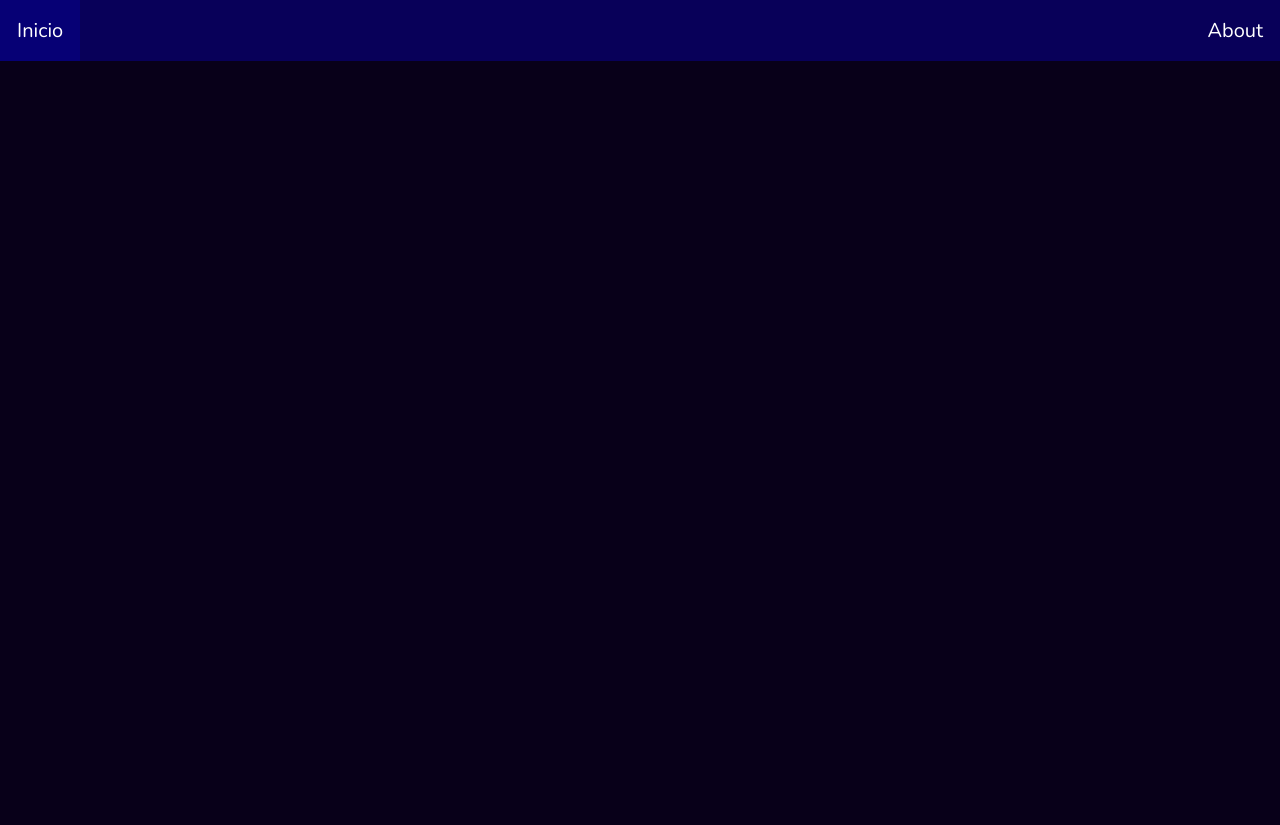
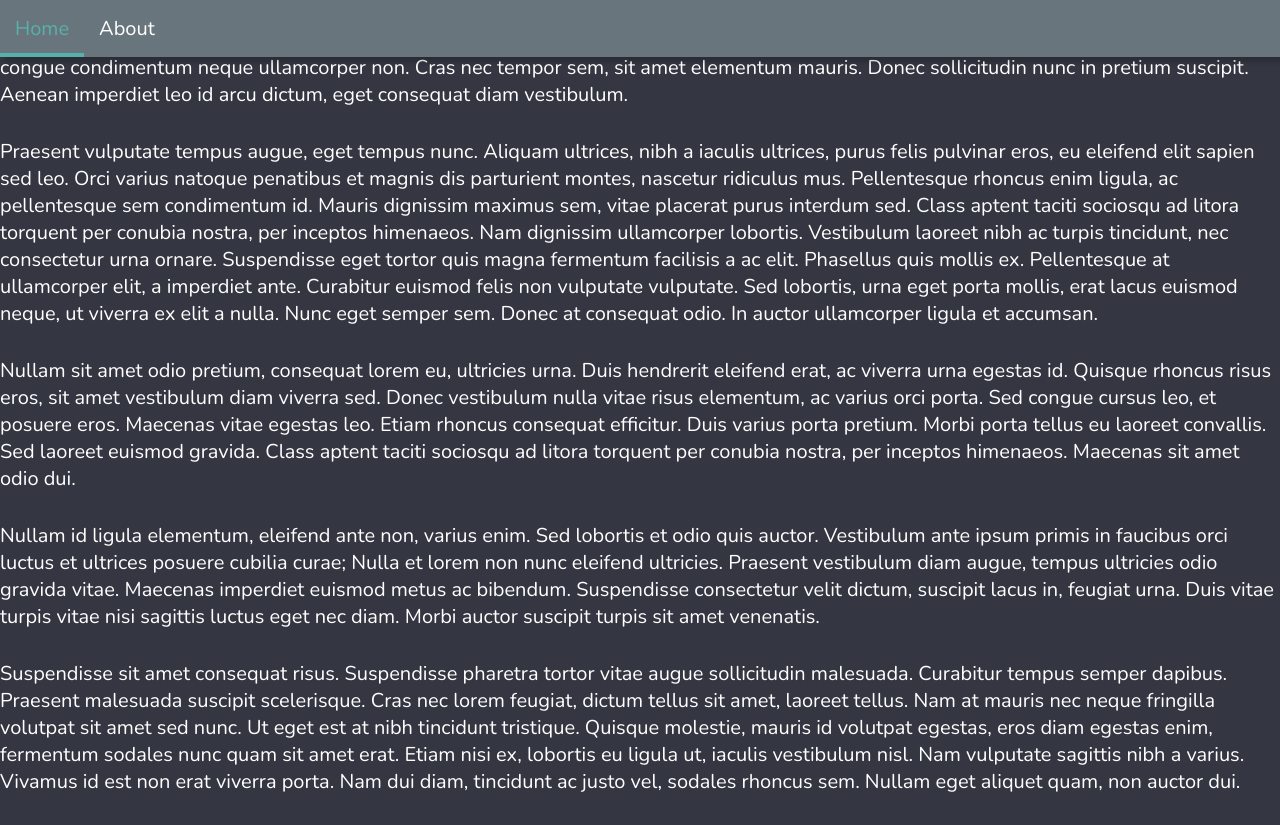
Before and after one commit to mtaibo/mtaibo.github.io, a plain HTML site: page index.html in a window 1280 px wide. Before the commit the page ends 800 px from the top, so only its background shows below. Drawn offline with nearby package versions, Linux system fonts and the light colour scheme.

Commit message:
Add files via upload

```diff
--- a/index.html
+++ b/index.html
@@ -3,7 +3,7 @@
 
 <head>
     <meta charset="UTF-8">
-    <title>mtaibo</title>
+    <title>Miguel Taibo | Web Developer</title>
     <link rel="stylesheet" href="style.css">
     <link rel="preconnect" href="https://fonts.googleapis.com">
     <link rel="preconnect" href="https://fonts.gstatic.com" crossorigin>
@@ -14,10 +14,58 @@
 <body>
     <nav>
         <ul class="top-bar">
-            <li class="item inicio">Inicio</li>
+            <li class="item inicio">Home</li>
             <li class="item about">About</li>
         </ul>
     </nav>
+    <div class="box">
+        <div class="content">
+            <p>
+                Lorem ipsum dolor sit amet, consectetur adipiscing elit. Donec sagittis viverra eleifend. Donec et
+                condimentum eros. Vestibulum in consectetur lacus, vel imperdiet purus. Fusce viverra, eros eu aliquet
+                blandit, lectus ligula suscipit augue, et sagittis ipsum urna a odio. In congue urna mi, congue
+                condimentum neque ullamcorper non. Cras nec tempor sem, sit amet elementum mauris. Donec sollicitudin
+                nunc in pretium suscipit. Aenean imperdiet leo id arcu dictum, eget consequat diam vestibulum.
+            </p>
+            <p>
+                Praesent vulputate tempus augue, eget tempus nunc. Aliquam ultrices, nibh a iaculis ultrices, purus
+                felis pulvinar eros, eu eleifend elit sapien sed leo. Orci varius natoque penatibus et magnis dis
+                parturient montes, nascetur ridiculus mus. Pellentesque rhoncus enim ligula, ac pellentesque sem
+                condimentum id. Mauris dignissim maximus sem, vitae placerat purus interdum sed. Class aptent taciti
+                sociosqu ad litora torquent per conubia nostra, per inceptos himenaeos. Nam dignissim ullamcorper
+                lobortis. Vestibulum laoreet nibh ac turpis tincidunt, nec consectetur urna ornare. Suspendisse eget
+                tortor quis magna fermentum facilisis a ac elit. Phasellus quis mollis ex. Pellentesque at ullamcorper
+                elit, a imperdiet ante. Curabitur euismod felis non vulputate vulputate. Sed lobortis, urna eget porta
+                mollis, erat lacus euismod neque, ut viverra ex elit a nulla. Nunc eget semper sem. Donec at consequat
+                odio. In auctor ullamcorper ligula et accumsan.
+            </p>
+            <p>
+                Nullam sit amet odio pretium, consequat lorem eu, ultricies urna. Duis hendrerit eleifend erat, ac
+                viverra urna egestas id. Quisque rhoncus risus eros, sit amet vestibulum diam viverra sed. Donec
+                vestibulum nulla vitae risus elementum, ac varius orci porta. Sed congue cursus leo, et posuere eros.
+                Maecenas vitae egestas leo. Etiam rhoncus consequat efficitur. Duis varius porta pretium. Morbi porta
+                tellus eu laoreet convallis. Sed laoreet euismod gravida. Class aptent taciti sociosqu ad litora
+                torquent per conubia nostra, per inceptos himenaeos. Maecenas sit amet odio dui.
+            </p>
+            <p>
+                Nullam id ligula elementum, eleifend ante non, varius enim. Sed lobortis et odio quis auctor. Vestibulum
+                ante ipsum primis in faucibus orci luctus et ultrices posuere cubilia curae; Nulla et lorem non nunc
+                eleifend ultricies. Praesent vestibulum diam augue, tempus ultricies odio gravida vitae. Maecenas
+                imperdiet euismod metus ac bibendum. Suspendisse consectetur velit dictum, suscipit lacus in, feugiat
+                urna. Duis vitae turpis vitae nisi sagittis luctus eget nec diam. Morbi auctor suscipit turpis sit amet
+                venenatis.
+            </p>
+            <p>
+                Suspendisse sit amet consequat risus. Suspendisse pharetra tortor vitae augue sollicitudin malesuada.
+                Curabitur tempus semper dapibus. Praesent malesuada suscipit scelerisque. Cras nec lorem feugiat, dictum
+                tellus sit amet, laoreet tellus. Nam at mauris nec neque fringilla volutpat sit amet sed nunc. Ut eget
+                est at nibh tincidunt tristique. Quisque molestie, mauris id volutpat egestas, eros diam egestas enim,
+                fermentum sodales nunc quam sit amet erat. Etiam nisi ex, lobortis eu ligula ut, iaculis vestibulum
+                nisl. Nam vulputate sagittis nibh a varius. Vivamus id est non erat viverra porta. Nam dui diam,
+                tincidunt ac justo vel, sodales rhoncus sem. Nullam eget aliquet quam, non auctor dui.
+            </p>
+        </div>
+    </div>
 </body>
 
 </html>
--- a/style.css
+++ b/style.css
@@ -1,6 +1,10 @@
+
+:root {
+    --item-hover-color: #58b0ac;
+}
 
 body {
-    background: #080019;
+    background: #343642;
     font-family: 'Nunito', sans-serif;
     font-size: 20px;
     color: white;
@@ -11,33 +15,30 @@ body {
 /* NAVIGATION BAR */
 
 .top-bar {
-    background-color: #080059;
+    background-color: #69757c;
     list-style: none;
     position: fixed;
     width: 100%;
     padding: 0px;
     margin: 0px;
+    box-shadow: 5px 5px 5px rgb(0, 0, 0, 0.2);
 }
 
 .item {
     float: left;
-    padding: 17px;
+    padding: 15px;
 }
 
-.inicio {
-    background-color: #080099;
-}
-
-.inicio:hover {
-    background-color: #060075;
+.item:hover {
+    border-bottom: 4px solid var(--item-hover-color);
+    color: var(--item-hover-color);
+    padding-bottom: 11px;
     cursor: pointer;
 }
 
-.about {
-    float: right;
+/* BOXES */
+
+p {
+    margin: 0px;
+    margin-bottom: 30px;
 }
-
-.about:hover {
-    background-color: #060075;
-    cursor: pointer;
-}
```
